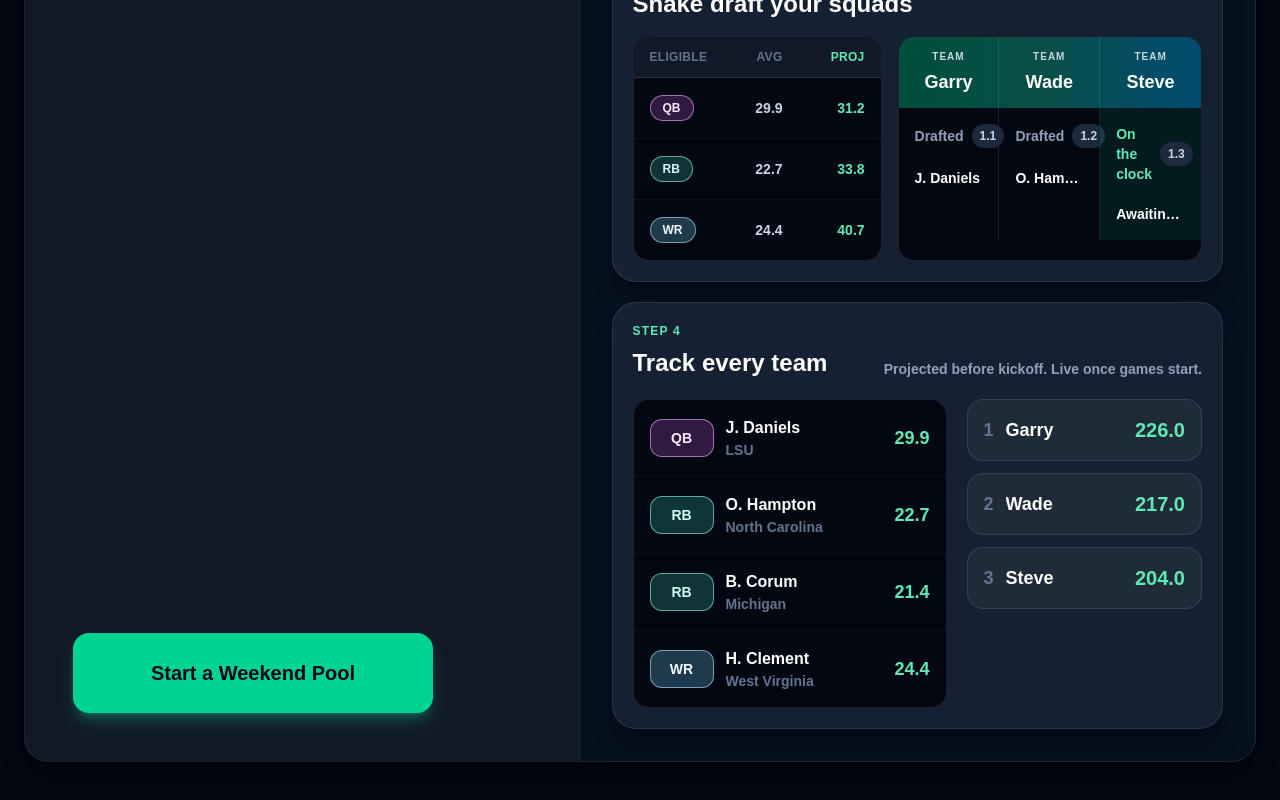
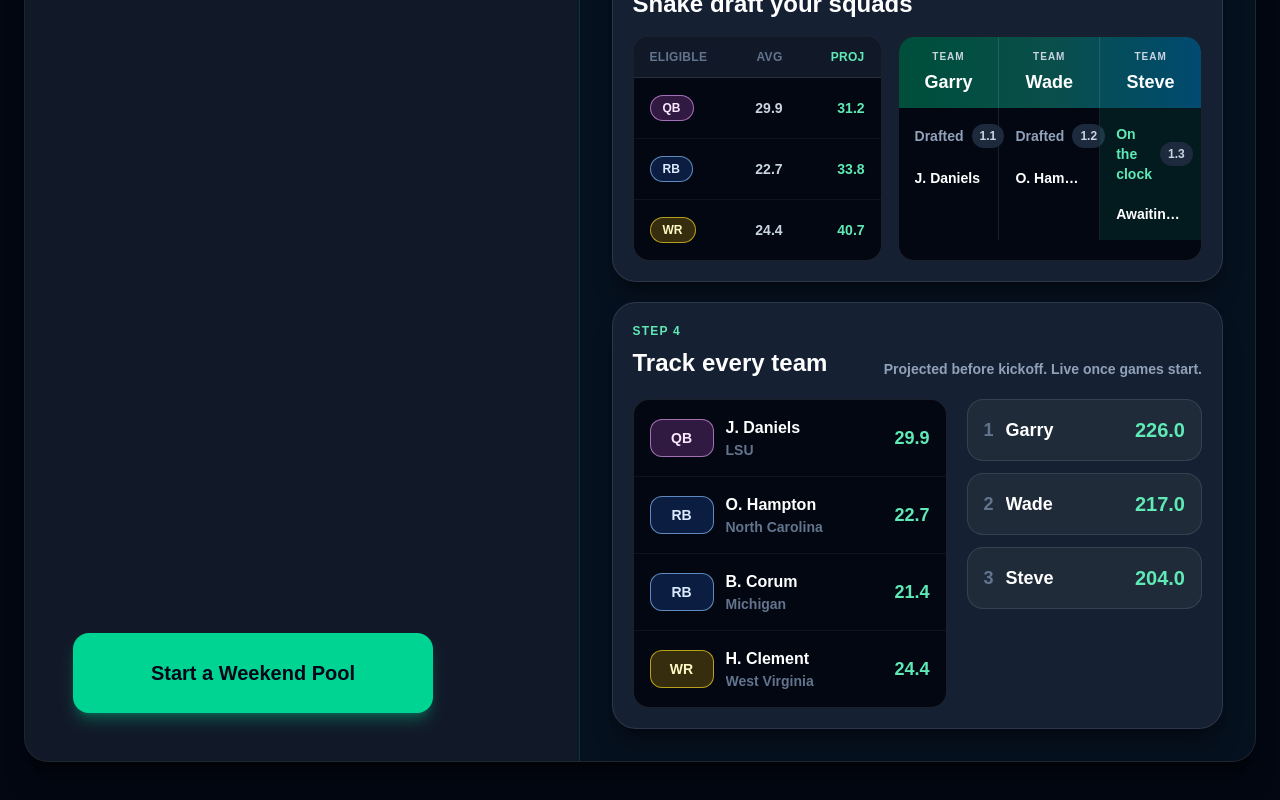
Before and after one commit to garrymorrison84/draft-with-friends, a Next.js app: page /football in a window 1280 px wide. Shown: the part 1103-1903 px from the top of the page. Built offline with nearby package versions, Linux system fonts and the light colour scheme.

Commit message:
Polish football draft colors and leaderboard layout

```diff
--- a/app/football/draft/page.tsx
+++ b/app/football/draft/page.tsx
@@ -34,29 +34,29 @@ const positionStyles: Record<
     board: "border-fuchsia-300/70 bg-fuchsia-400/20",
   },
   RB: {
-    badge: "border-teal-200/55 bg-teal-300/20 text-teal-100",
-    card: "hover:border-teal-300/70",
-    board: "border-teal-200/70 bg-teal-300/20",
+    badge: "border-blue-300/65 bg-blue-500/20 text-blue-100",
+    card: "hover:border-blue-300/75",
+    board: "border-blue-300/70 bg-blue-500/20",
   },
   WR: {
-    badge: "border-sky-200/60 bg-sky-300/25 text-sky-50",
-    card: "hover:border-sky-300/80",
-    board: "border-sky-200/75 bg-sky-300/24",
+    badge: "border-yellow-300/65 bg-yellow-400/20 text-yellow-100",
+    card: "hover:border-yellow-300/75",
+    board: "border-yellow-300/70 bg-yellow-400/20",
   },
   TE: {
-    badge: "border-amber-200/55 bg-amber-300/20 text-amber-100",
-    card: "hover:border-amber-300/70",
-    board: "border-amber-200/70 bg-amber-300/20",
+    badge: "border-orange-300/65 bg-orange-500/20 text-orange-100",
+    card: "hover:border-orange-300/75",
+    board: "border-orange-300/70 bg-orange-500/20",
   },
   DST: {
-    badge: "border-lime-200/55 bg-lime-300/20 text-lime-100",
-    card: "hover:border-lime-300/70",
-    board: "border-lime-200/70 bg-lime-300/20",
+    badge: "border-red-300/65 bg-red-500/20 text-red-100",
+    card: "hover:border-red-300/75",
+    board: "border-red-300/70 bg-red-500/20",
   },
   K: {
-    badge: "border-violet-200/55 bg-violet-300/20 text-violet-100",
-    card: "hover:border-violet-300/70",
-    board: "border-violet-200/70 bg-violet-300/20",
+    badge: "border-white/70 bg-white/15 text-white",
+    card: "hover:border-white/70",
+    board: "border-white/50 bg-white/10",
   },
 };
 
@@ -903,8 +903,8 @@ export default function FootballDraftPage() {
         <div className="fixed inset-0 z-50 flex items-center justify-center bg-black/70 px-6">
           <div className="w-full max-w-lg rounded-3xl border border-emerald-400/30 bg-[#111827] p-8 text-center shadow-2xl shadow-black/60">
             <h2 className="text-4xl font-black">
-              <span className="block">Congratulations!</span>
-              <span className="block">Draft Completed!</span>
+              <span className="block">Congratulations</span>
+              <span className="block">Draft Complete</span>
             </h2>
             <p className="mt-4 text-slate-300">
               Your college football pool is ready for live tracking.
--- a/app/football/leaderboard/page.tsx
+++ b/app/football/leaderboard/page.tsx
@@ -32,11 +32,11 @@ type TeamRosterEntry = {
 
 const positionBadgeClasses: Record<FootballPlayer["position"], string> = {
   QB: "border-fuchsia-300/55 bg-fuchsia-400/20 text-fuchsia-100",
-  RB: "border-teal-200/55 bg-teal-300/20 text-teal-100",
-  WR: "border-sky-200/60 bg-sky-300/25 text-sky-50",
-  TE: "border-amber-200/55 bg-amber-300/20 text-amber-100",
-  DST: "border-lime-200/55 bg-lime-300/20 text-lime-100",
-  K: "border-violet-200/55 bg-violet-300/20 text-violet-100",
+  RB: "border-blue-300/65 bg-blue-500/20 text-blue-100",
+  WR: "border-yellow-300/65 bg-yellow-400/20 text-yellow-100",
+  TE: "border-orange-300/65 bg-orange-500/20 text-orange-100",
+  DST: "border-red-300/65 bg-red-500/20 text-red-100",
+  K: "border-white/70 bg-white/15 text-white",
 };
 
 function hasStatLine(stats?: FootballStatLine) {
@@ -234,6 +234,10 @@ function columnGroups(columns: TeamScoringColumn[]) {
   }, []);
 }
 
+function isGroupStart(columns: TeamScoringColumn[], index: number) {
+  return index === 0 || columns[index - 1].group !== columns[index].group;
+}
+
 function PositionBadge({ entry }: { entry: TeamRosterEntry }) {
   const { player, slotLabel } = entry;
 
@@ -274,7 +278,7 @@ function TeamStatTable({
                 <th rowSpan={2} className="w-[300px] px-4 py-3 text-left">
                   Player
                 </th>
-                <th rowSpan={2} className="w-[76px] px-4 py-3 text-emerald-300">
+                <th rowSpan={2} className="w-[76px] px-4 py-3 text-center align-middle text-emerald-300">
                   Pts
                 </th>
                 {groups.map((group) => (
@@ -292,11 +296,18 @@ function TeamStatTable({
               {!groups && (
                 <>
                   <th className="w-[300px] px-4 py-3 text-left">Player</th>
-                  <th className="w-[76px] px-4 py-3 text-emerald-300">Pts</th>
+                  <th className="w-[76px] px-4 py-3 text-center text-emerald-300">
+                    Pts
+                  </th>
                 </>
               )}
-              {columns.map((column) => (
-                <th key={`${title}-${column.group}-${column.label}`} className="px-3 py-3">
+              {columns.map((column, index) => (
+                <th
+                  key={`${title}-${column.group}-${column.label}`}
+                  className={`px-3 py-3 text-center ${
+                    groups && isGroupStart(columns, index) ? "border-l border-white/10" : ""
+                  }`}
+                >
                   {column.label}
                 </th>
               ))}
@@ -323,11 +334,15 @@ function TeamStatTable({
                       </div>
                     </div>
                   </td>
-                  <td className="px-4 py-4 text-emerald-300">{points.toFixed(1)}</td>
-                  {columns.map((column) => (
+                  <td className="px-4 py-4 text-center align-middle text-emerald-300">
+                    {points.toFixed(1)}
+                  </td>
+                  {columns.map((column, index) => (
                     <td
                       key={`${player.id}-${title}-${column.group}-${column.label}`}
-                      className="px-3 py-4 text-slate-300"
+                      className={`px-3 py-4 text-center align-middle text-slate-300 ${
+                        groups && isGroupStart(columns, index) ? "border-l border-white/10" : ""
+                      }`}
                     >
                       {formatNumber(column.value(stats))}
                     </td>
@@ -494,10 +509,9 @@ export default function FootballLeaderboardPage() {
               Leaderboard
             </h2>
             <p className="mt-2 text-sm font-semibold text-slate-500">
-              {scoringModeLabel} totals use this pool&apos;s scoring settings
-              against the newest available stat line.
+              {`${scoringModeLabel} totals use this pool's scoring settings against the newest available stat line.`}
             </p>
-            <div className="mt-6 grid gap-3 sm:grid-cols-2 xl:grid-cols-4">
+            <div className="mt-6 max-w-3xl space-y-3">
               {standings.map((team, index) => (
                 <div
                   key={team.team}
--- a/app/football/page.tsx
+++ b/app/football/page.tsx
@@ -55,7 +55,7 @@ const eligiblePreviewRows = [
     conference: "ACC",
     avg: "22.7",
     proj: "33.8",
-    color: "border-teal-200/60 bg-teal-300/20 text-teal-100",
+    color: "border-blue-300/65 bg-blue-500/20 text-blue-100",
   },
   {
     slot: "WR",
@@ -64,15 +64,15 @@ const eligiblePreviewRows = [
     conference: "Big 12",
     avg: "24.4",
     proj: "40.7",
-    color: "border-sky-200/60 bg-sky-300/25 text-sky-50",
+    color: "border-yellow-300/65 bg-yellow-400/20 text-yellow-100",
   },
 ];
 
 const teamPreviewRows = [
   { slot: "QB", name: "J. Daniels", school: "LSU", points: "29.9", color: "border-fuchsia-300/60 bg-fuchsia-400/20 text-fuchsia-100" },
-  { slot: "RB", name: "O. Hampton", school: "North Carolina", points: "22.7", color: "border-teal-200/60 bg-teal-300/20 text-teal-100" },
-  { slot: "RB", name: "B. Corum", school: "Michigan", points: "21.4", color: "border-teal-200/60 bg-teal-300/20 text-teal-100" },
-  { slot: "WR", name: "H. Clement", school: "West Virginia", points: "24.4", color: "border-sky-200/60 bg-sky-300/25 text-sky-50" },
+  { slot: "RB", name: "O. Hampton", school: "North Carolina", points: "22.7", color: "border-blue-300/65 bg-blue-500/20 text-blue-100" },
+  { slot: "RB", name: "B. Corum", school: "Michigan", points: "21.4", color: "border-blue-300/65 bg-blue-500/20 text-blue-100" },
+  { slot: "WR", name: "H. Clement", school: "West Virginia", points: "24.4", color: "border-yellow-300/65 bg-yellow-400/20 text-yellow-100" },
 ];
 
 const leaderboardRows = [
```
